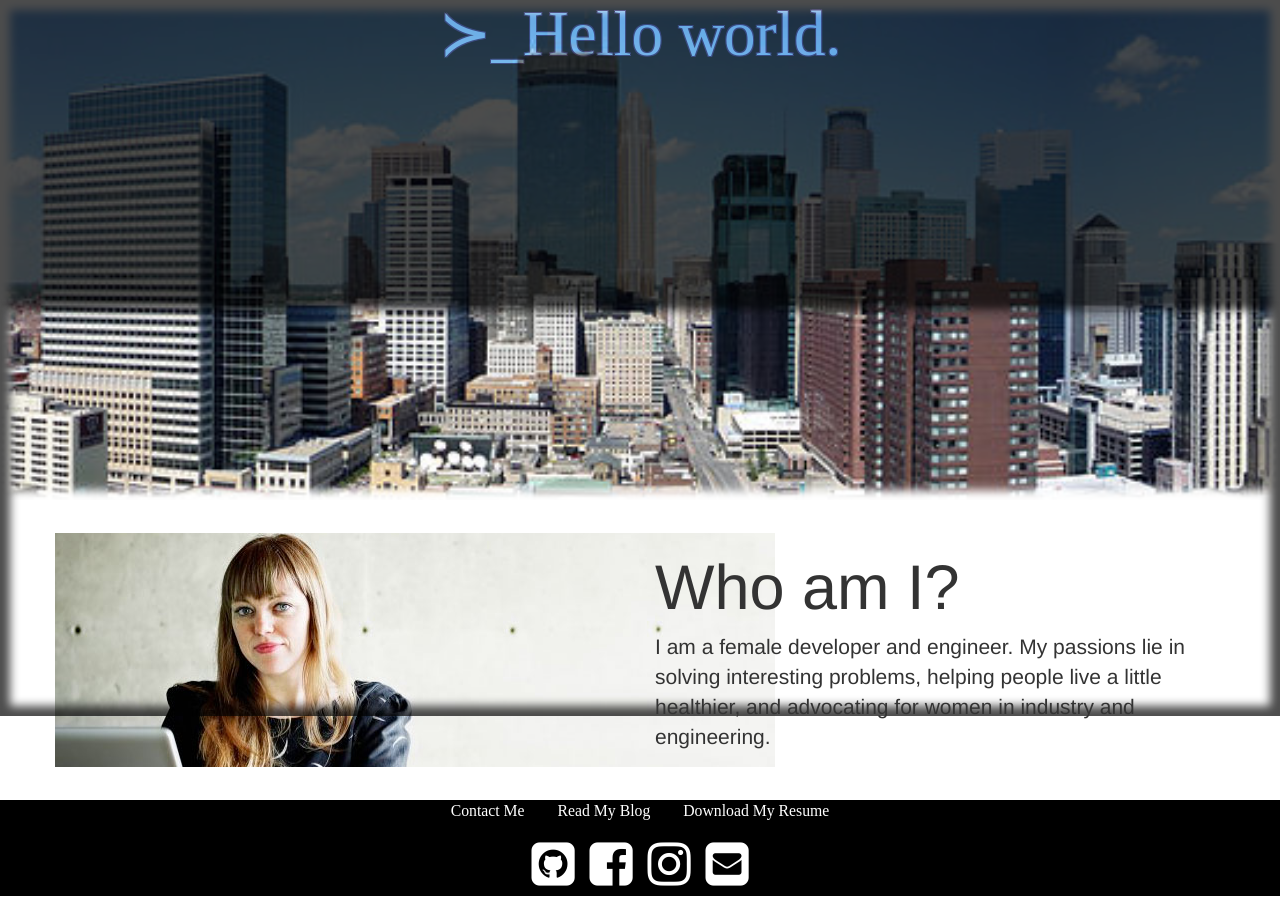
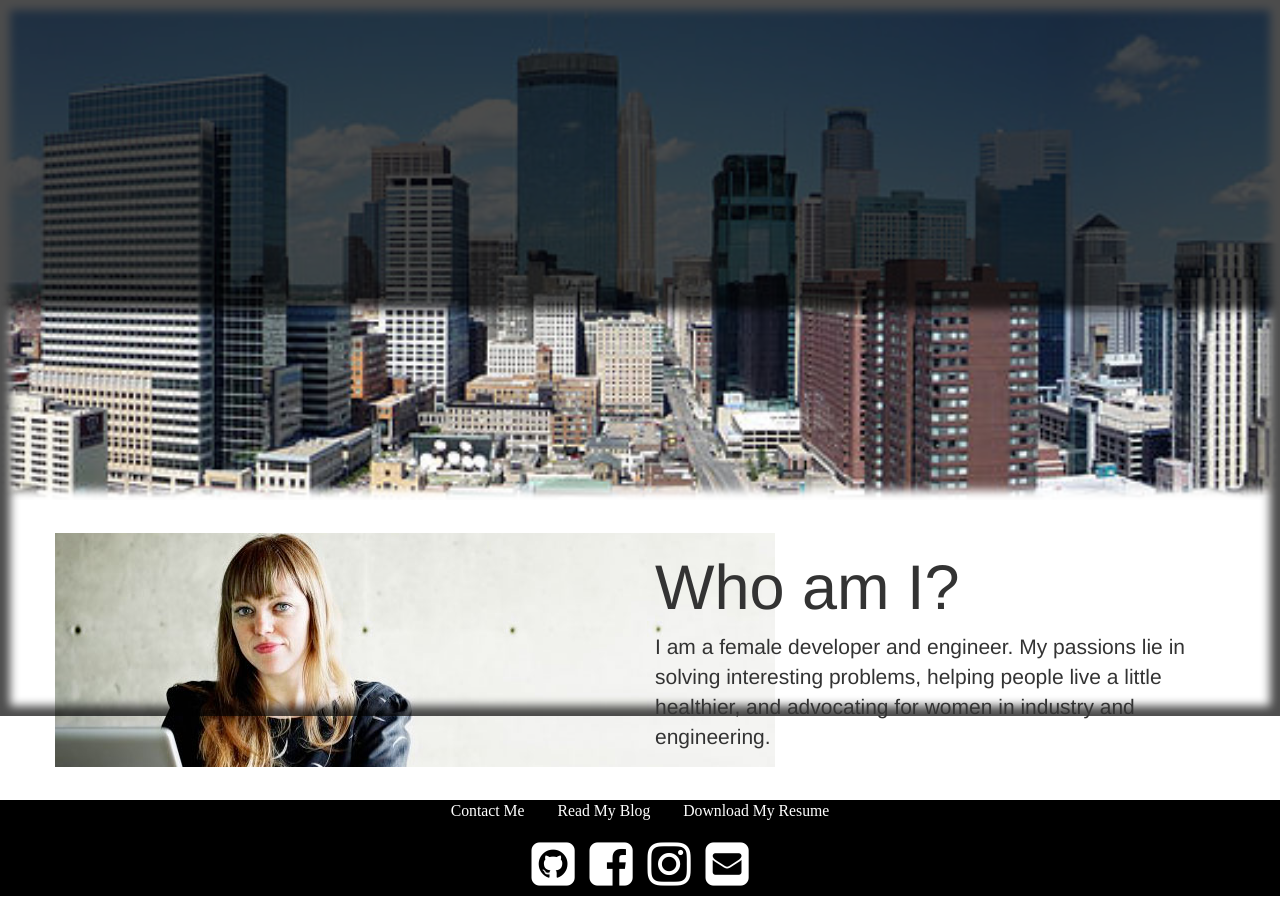
Before and after one commit to pfrank7/pfrank7.github.io, a Jekyll site: the page built from index.html, in a window 1280 px wide. Built offline with Jekyll 4.4.1, drawn with Linux system fonts in a browser that asks for light colours; nearby versions of some CDN libraries.

Commit message:
Update index.html

```diff
--- a/index.html
+++ b/index.html
@@ -27,6 +27,7 @@ title: Paige Frank
 }
 #Hopkins h1 {
 	color:white;
+	opacity:0;
 }
 #Hopkins {
 	background-image: url("../photos/minne.JPG");
```
